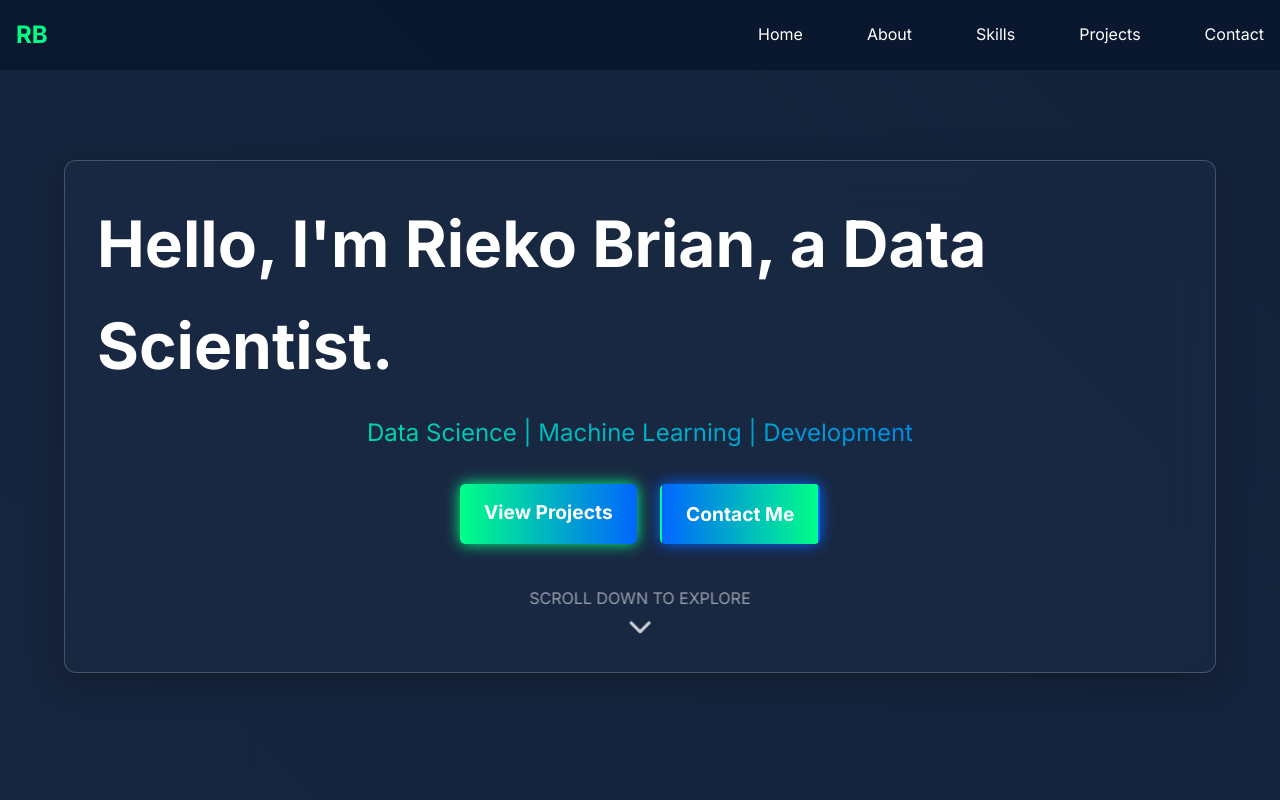
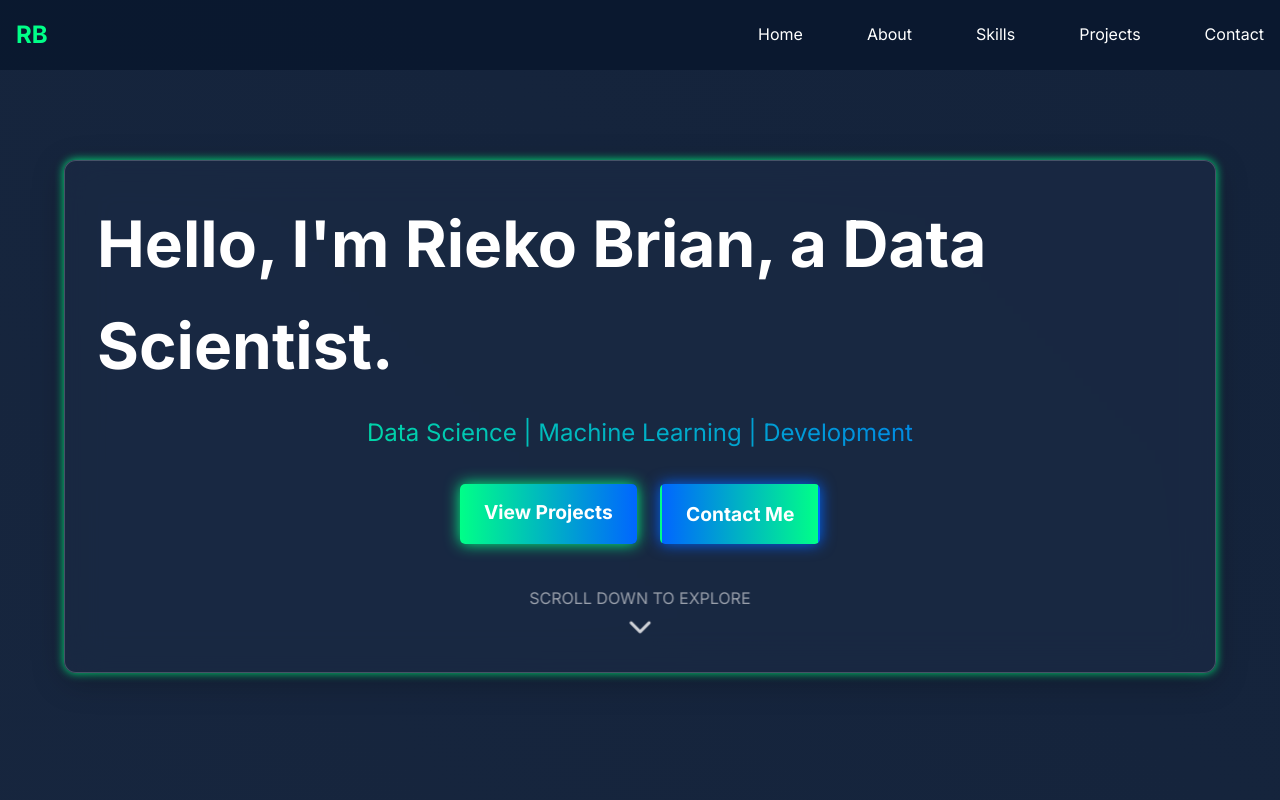
Before and after one commit to Riekobrian/myportfolio, a plain HTML site: page index.html in a window 1280 px wide. Shown: the top 800 px of the page. Drawn offline with nearby package versions, Linux system fonts and the light colour scheme.

Commit message:
Assistant checkpoint: Update hero section container styles
Assistant generated file changes:
- styles.css: Update hero container styles

---

User prompt:

The hero section container doesn't follwo he styles of the other containers, lets update it

```diff
--- a/styles.css
+++ b/styles.css
@@ -243,7 +243,15 @@ body {
   z-index: 2;
   background: var(--card-bg);
   border-radius: 12px;
-  box-shadow: 0 8px 32px rgba(0, 0, 0, 0.25);
+  box-shadow: 0 8px 32px rgba(0, 0, 0, 0.25), var(--neon-glow);
+  backdrop-filter: blur(20px) saturate(150%);
+  border: 1px solid rgba(255, 255, 255, 0.2);
+  transition: all 0.3s ease-in-out;
+}
+
+#hero .container:hover {
+  transform: translateY(-5px);
+  box-shadow: 0 15px 30px rgba(0, 0, 0, 0.3), var(--neon-glow);
 }
 
 /* Adjust hero section for better spacing */
```
